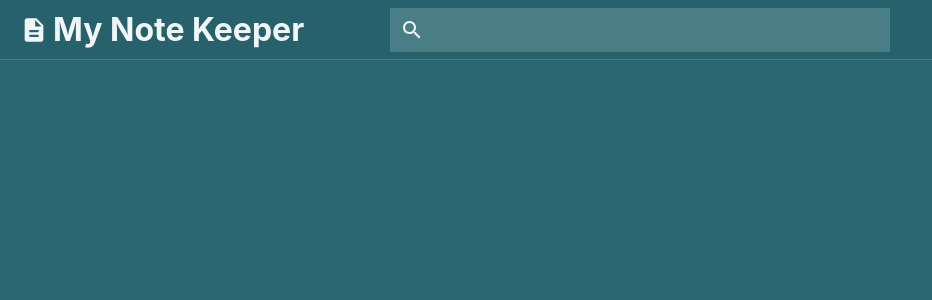
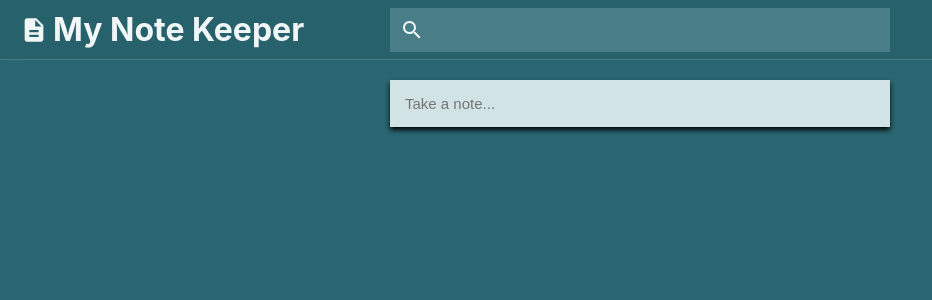
Before and after one commit to Mohammad-Mans/note-keeper-full-stack, a React (Create React App) app in the folder client/: page / in a window 1280 px wide. Shown: the top 300 px of the page, without its empty margins (0-932 px from the left). Built offline with nearby package versions, Linux system fonts and the light colour scheme; the HTML template or start-up script is replaced by a standard one.

Commit message:
Create add notes field

```diff
--- a/client/src/App.js
+++ b/client/src/App.js
@@ -1,10 +1,12 @@
 import "./App.css";
 import Header from "./Components/Header";
+import Main from "./Components/Main";
 
 function App() {
   return (
     <div className="App">
       <Header />
+      <Main />
     </div>
   );
 }
--- /dev/null
+++ b/client/src/Components/AddNotesField.css
@@ -0,0 +1,58 @@
+.add-notes-field {
+  display: flex;
+  flex-direction: column;
+  width: 500px;
+  background-color: var(--note-background-dark);
+  box-shadow: 0px 3px 5px rgba(0, 0, 0, 1);
+
+  > .input {
+    border: none;
+    outline: none;
+    background-color: transparent;
+  }
+
+  > .note-title {
+    padding: 15px 15px 5px;
+    font-size: 18px;
+  }
+
+  > .note-content {
+    padding: 15px;
+    font-size: 15px;
+  }
+
+  > .buttons {
+    padding: 15px;
+    display: flex;
+    justify-content: flex-end;
+
+    > .add,
+    > .close {
+      background-color: transparent;
+      border: none;
+      padding: 5px 15px;
+      font-size: 15px;
+      cursor: pointer;
+    }
+
+    > .add {
+      background-color: var(--main-color);
+      border: 1px solid var(--main-color);
+      border-radius: 30px;
+      color: var(--text-color);
+    }
+
+    > .close {
+      margin-left: 10px;
+    }
+
+    > .add:hover {
+      background-color: transparent;
+      color: var(--main-color);
+    }
+
+    > .close:hover {
+      color: var(--main-color);
+    }
+  }
+}
--- /dev/null
+++ b/client/src/Components/AddNotesField.js
@@ -0,0 +1,84 @@
+import React, { useState } from "react";
+import "./AddNotesField.css";
+
+function AddNotesField() {
+  const [expanded, setExpanded] = useState(false);
+  const [note, setNote] = useState({ title: "", content: "" });
+
+  const handleInputClick = () => {
+    setExpanded(true);
+  };
+
+  const handleAdd = async () => {
+    try {
+      const response = await fetch("http://localhost:3000/notes", {
+        method: "POST",
+        headers: {
+          "Content-Type": "application/json",
+        },
+        body: JSON.stringify({
+          title: note.title,
+          content: note.content,
+        }),
+      });
+
+      if (response.ok) {
+        console.log("Note added successfully");
+      } else {
+        console.error("Failed to add note");
+      }
+    } catch (error) {
+      console.error("Error:", error);
+    }
+
+    setExpanded(false);
+    setNote({ title: "", content: "" });
+  };
+
+  const handleCancel = () => {
+    setExpanded(false);
+    setNote({ title: "", content: "" });
+  };
+
+  return (
+    <section className="add-notes-field">
+      {expanded ? (
+        <>
+          <input
+            type="text"
+            className="note-title input"
+            placeholder="Title"
+            value={note.title}
+            onChange={(e) => setNote({ ...note, title: e.target.value })}
+          />
+          <input
+            className="note-content input"
+            placeholder="Take a note..."
+            value={note.content}
+            onChange={(e) => setNote({ ...note, content: e.target.value })}
+            autoFocus
+          />
+
+          <div className="buttons">
+            <button className="add" onClick={handleAdd}>
+              Add
+            </button>
+            <button className="close" onClick={handleCancel}>
+              close
+            </button>
+          </div>
+        </>
+      ) : (
+        <input
+          key={note.title}
+          type="text"
+          className="note-content input"
+          placeholder="Take a note..."
+          onClick={handleInputClick}
+        />
+      )}
+    </section>
+  );
+}
+
+export default AddNotesField;
--- /dev/null
+++ b/client/src/Components/Main.css
@@ -0,0 +1,6 @@
+.main {
+  padding: 80px 40px;
+  display: flex;
+  flex-direction: column;
+  align-items: center;
+}
--- /dev/null
+++ b/client/src/Components/Main.js
@@ -0,0 +1,13 @@
+import React from "react";
+import "./Main.css";
+import AddNotesField from "./AddNotesField";
+
+function Main() {
+  return (
+    <main className="main">
+      <AddNotesField />
+    </main>
+  );
+}
+
+export default Main;
```
